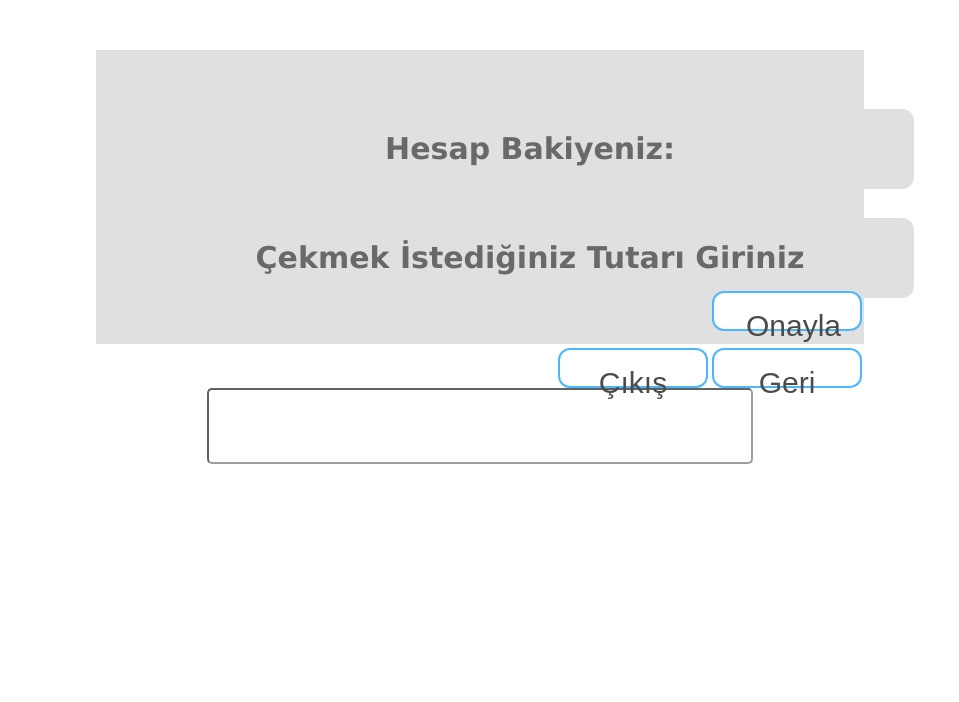
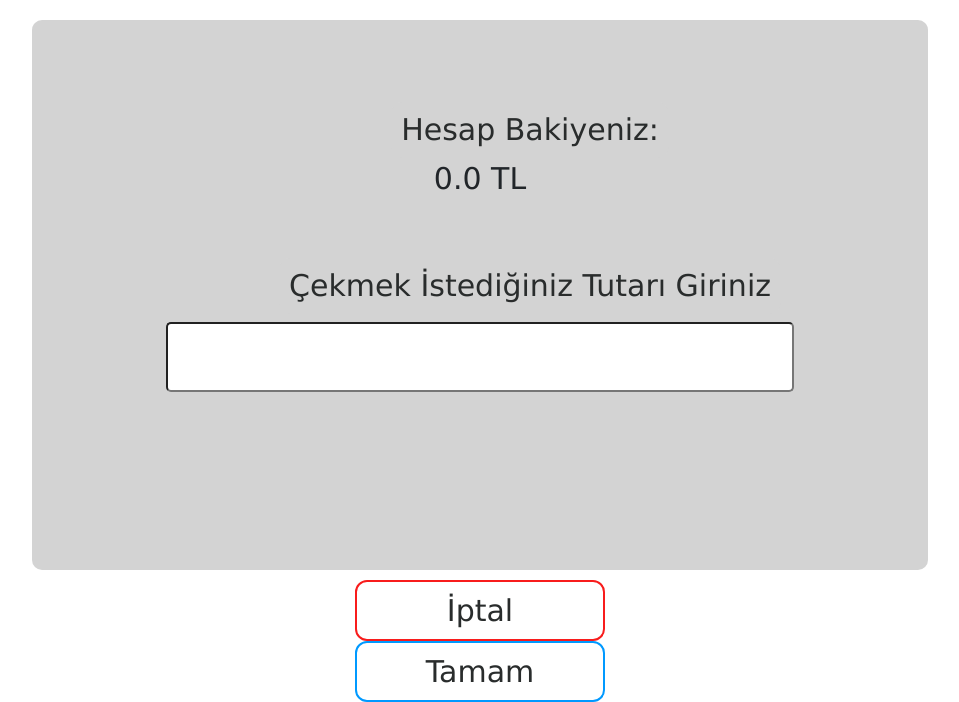
Before and after one commit to OykuE/Frontend-ATMapplication, a PHP site: page /paracek.php in a window 1280 px wide. Shown: the part 230-932 px from the top of the page, without its empty margins (160-1119 px from the left). Before the commit the page ends 694 px from the top, so only its background shows below. Run offline with PHP 8.4, Linux system fonts and the light colour scheme.

Commit message:
update 'para cek' page design

```diff
--- a/paracek.php
+++ b/paracek.php
@@ -3,7 +3,8 @@
     <head>
         <meta charset="UTF-8">
         <meta name="viewport" content="width=device.width, initial-scale=1.0, shrink-to-fit=no">
-        <link rel="stylesheet" href="style.css">
+        <link href="css\bootstrap.min.css" rel="stylesheet"/>
+        <link href="css\style.css" rel="stylesheet"/>
         <title>TürksatBank</title>
     </head>
     <body>
@@ -11,22 +12,25 @@
 
         </header>
 
-        <div class="hesabim_content">
+        <div class="giris">
         </br>
+        </br> </br>
                 <div class="label">
-                    <Label><h3>Hesap Bakiyeniz: </h3></Label>
-                    <Textbox></Textbox>
-                </div></br>
+                    <Label><h3>Hesap Bakiyeniz:</h3></Label></br>
+                    <Textbox>0.0</Textbox><Textbox> TL</Textbox>
+                </div></br></br></br></br>
                 <div class="label">
                     <Label><h3>Çekmek İstediğiniz Tutarı Giriniz</h3></Label><br>
                     <input type="text">
-                </div></br>
-                <button type="submit" class="button tamam">Onayla</button>
-                </br>
-                </br>
-                </br>
-               <a href="secimekrani.php"><button class="button tamam">Geri</button></a>
-               <a href="index.php"><button class="button tamam">Çıkış</button>
+                </div>
         </div>
+                <div class="footer">
+                    <div class="btn-group" role="group">
+                        <a href="secimekrani.php"><button type="button" class="btn btn-iptal">İptal</button></a>
+                    </div>
+                    <div class="btn-group" role="group">
+                        <button type="submit" class="btn btn-onay">Tamam</button>
+                </div>
+
     </body>
 </html>
```
